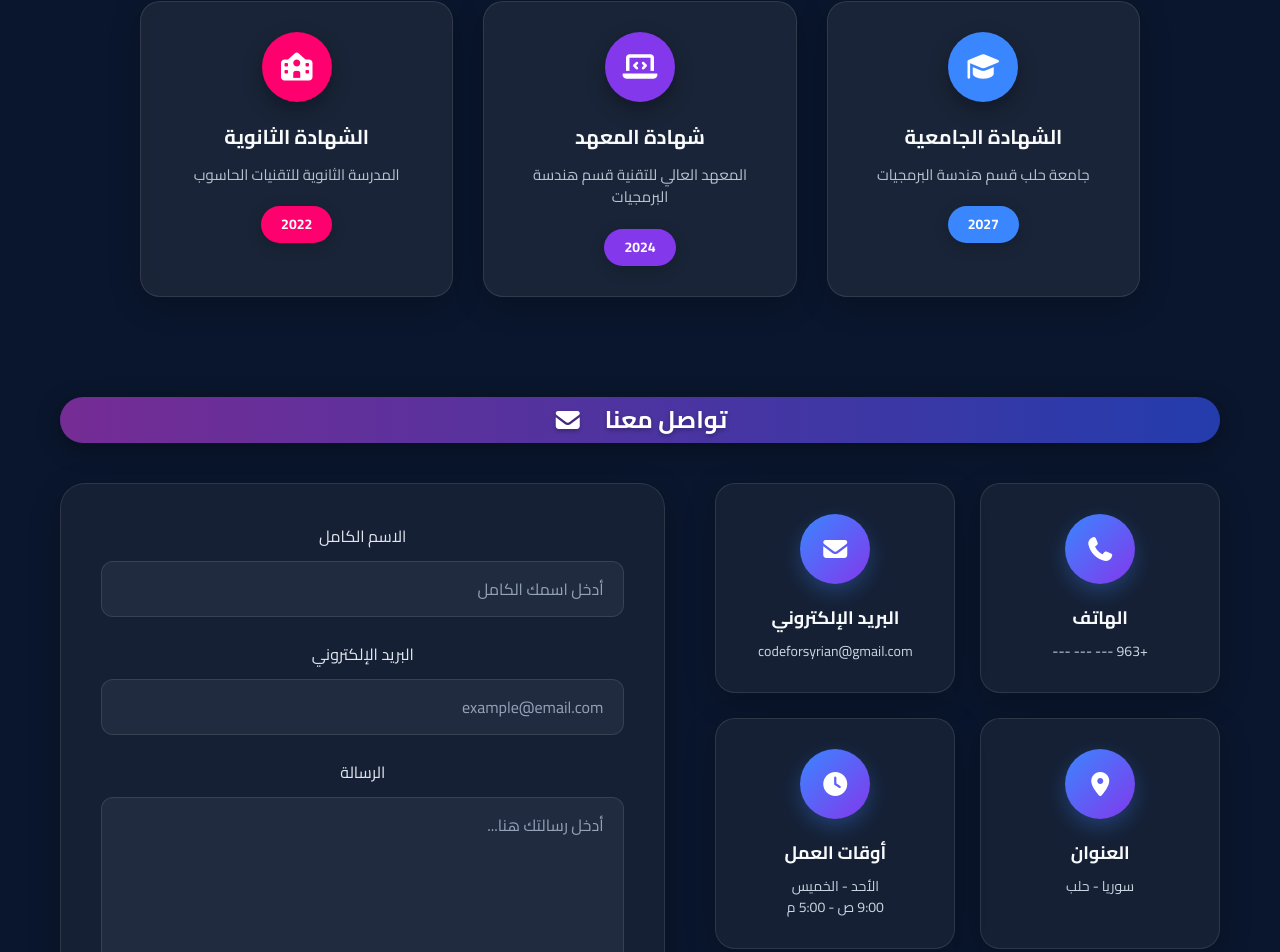
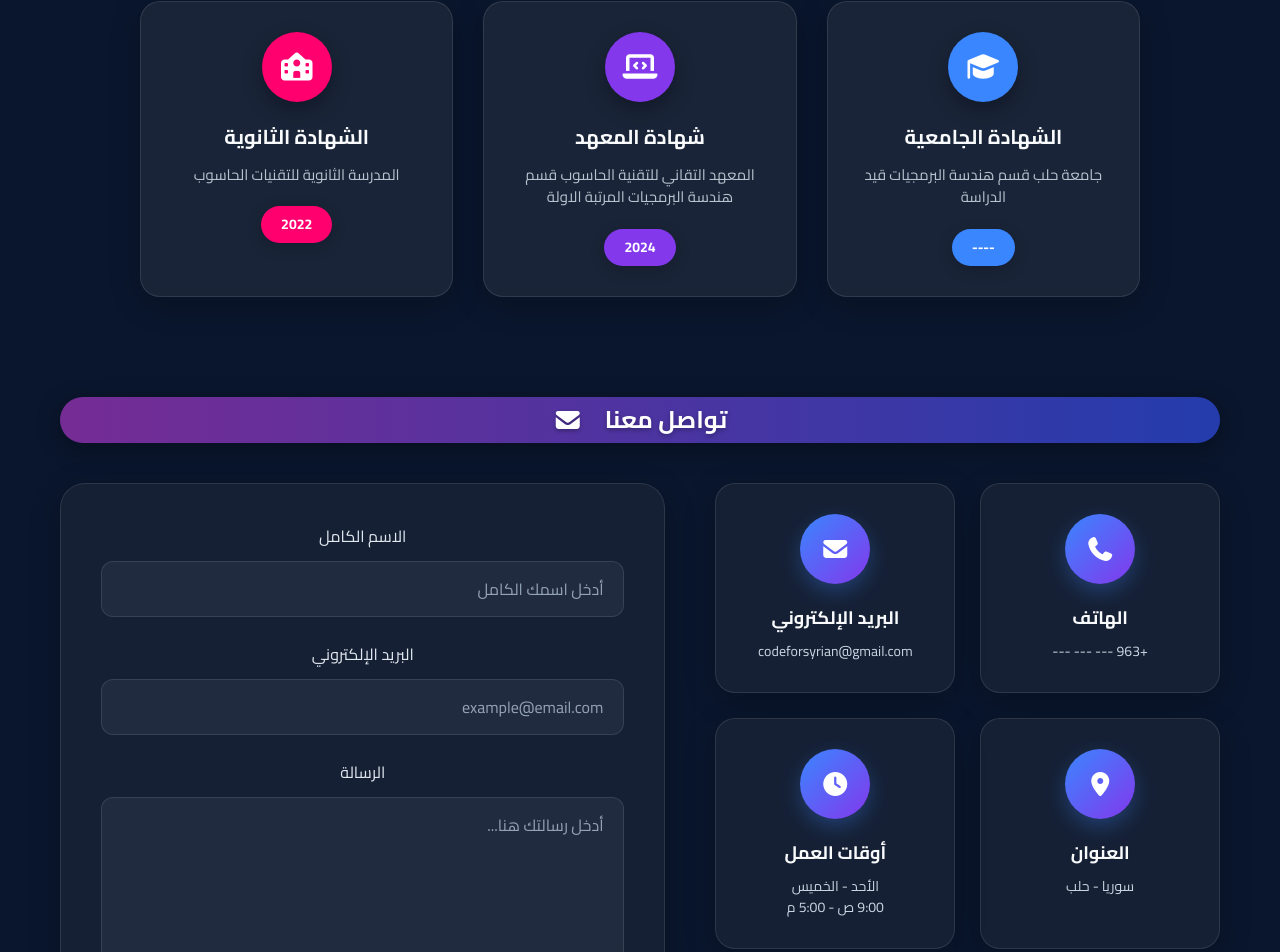
Before and after one commit to CWD2500/qwerty_po, a React (Vite) app: page / in a window 1280 px wide. Shown: the part 2903-3855 px from the top of the page. Built offline with nearby package versions, Linux system fonts and the light colour scheme; no server answers.

Commit message:
Update AboutMy.jsx

```diff
--- a/src/WebPage/AboutMy.jsx
+++ b/src/WebPage/AboutMy.jsx
@@ -44,14 +44,14 @@ export default function AboutMy() {
         {[
           {
             title: "الشهادة الجامعية",
-            institute: "جامعة حلب قسم هندسة البرمجيات",
-            year: "2027",
+            institute: "جامعة حلب قسم هندسة البرمجيات قيد الدراسة",
+            year: "----",
             icon: "fa-graduation-cap",
             color: "#3A86FF"
           },
           {
             title: "شهادة المعهد",
-            institute: "المعهد العالي للتقنية قسم هندسة البرمجيات",
+            institute: "المعهد التقاني للتقنية  الحاسوب قسم هندسة البرمجيات المرتبة الاولة",
             year: "2024",
             icon: "fa-laptop-code",
             color: "#8338EC"
```
